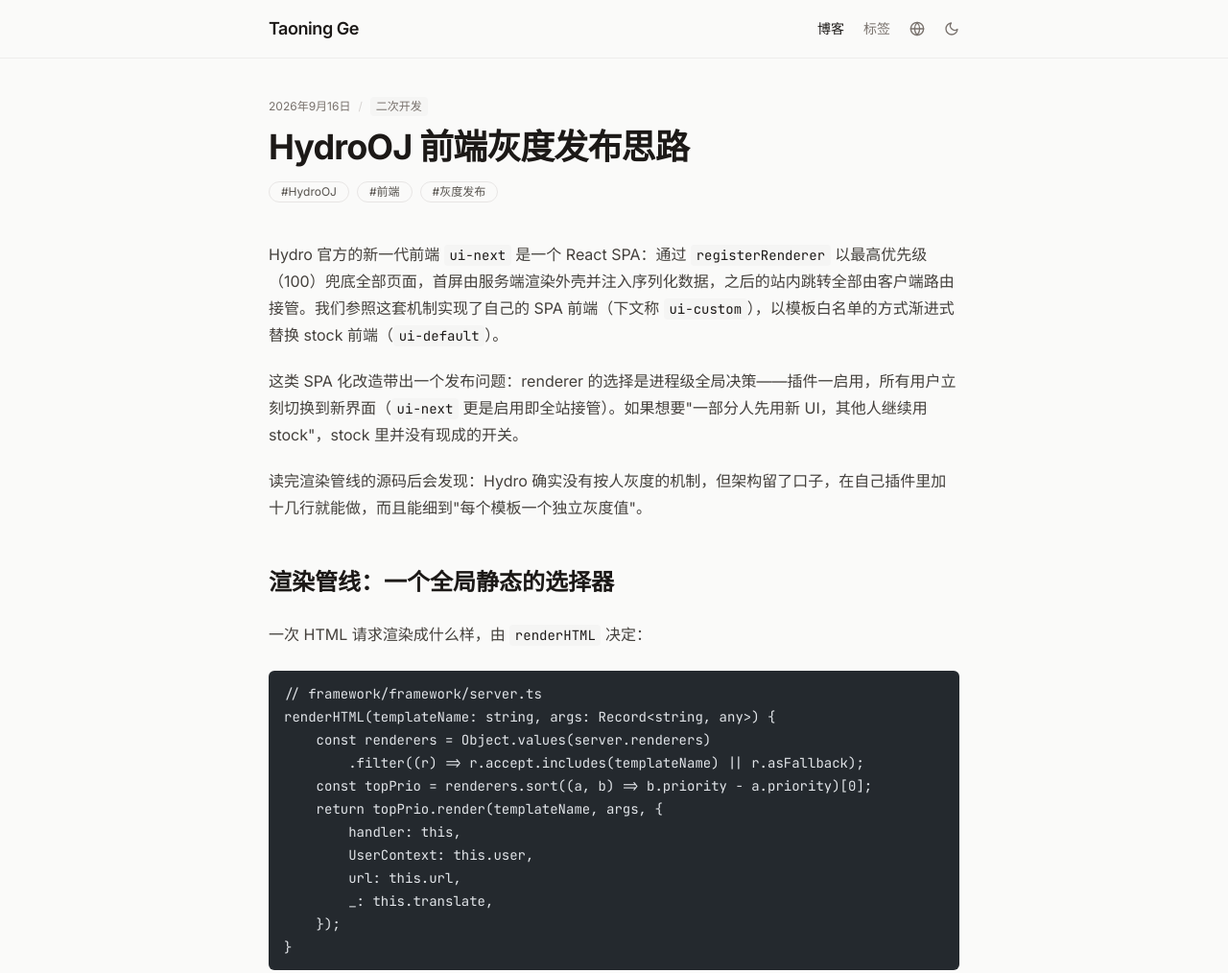
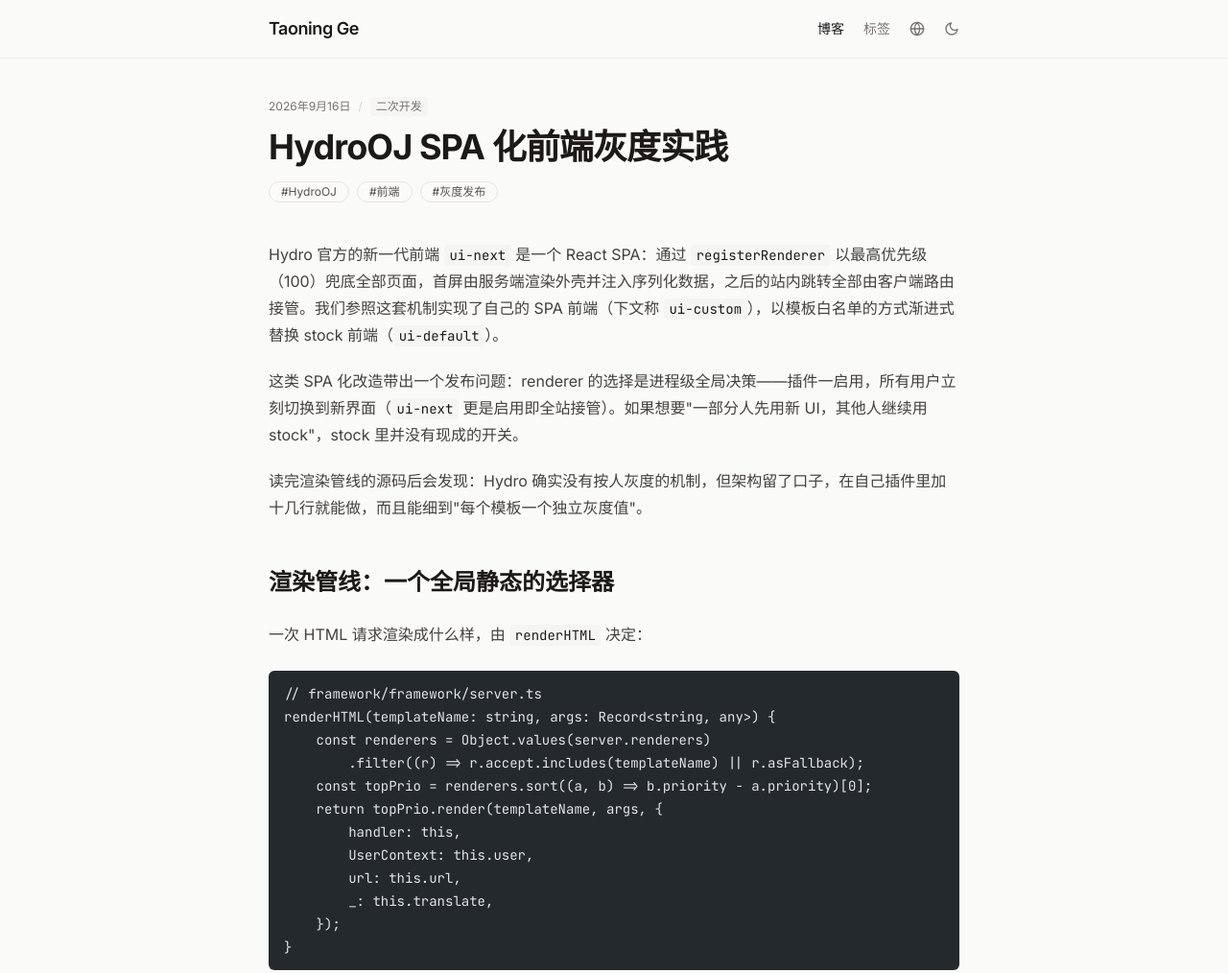
Before and after one commit to gtn1024/gtn1024, an Astro site: page /zh/posts/hydro-frontend-gray-release in a window 1280 px wide. Shown: the top 1014 px of the page at 96% size. Built offline with nearby package versions, Linux system fonts and the light colour scheme; Astro itself is replaced by a stand-in of ours; some packages are replaced by stand-ins of ours; code samples lack their colours.

Commit message:
post: retitle to HydroOJ SPA gray-release

```diff
--- a/src/content/posts/hydro-frontend-gray-release.md
+++ b/src/content/posts/hydro-frontend-gray-release.md
@@ -1,5 +1,5 @@
 ---
-title: HydroOJ 前端灰度发布思路
+title: HydroOJ SPA 化前端灰度实践
 date: 2026-09-16 16:40:44
 categories:
 - 二次开发
```
